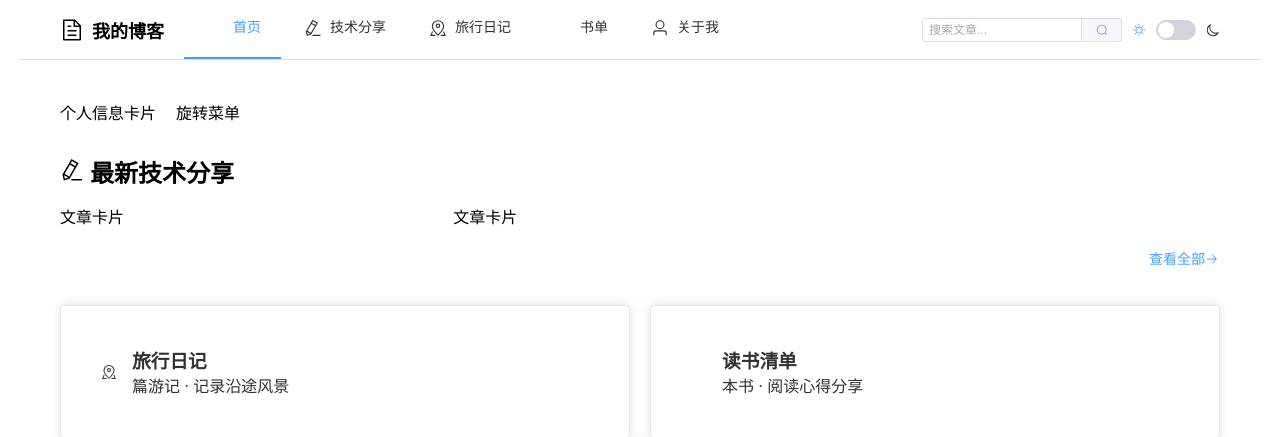
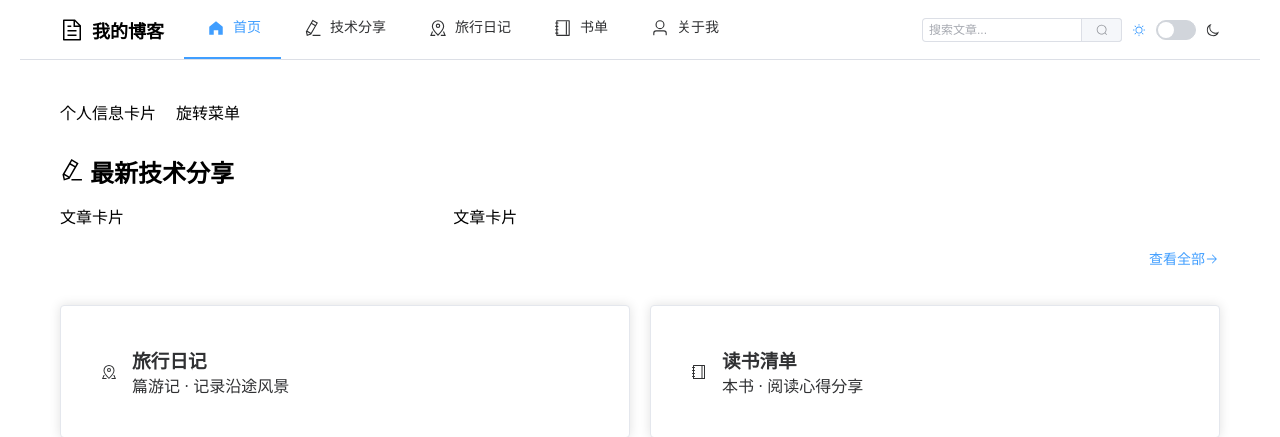
Before and after one commit to Orionis3/-, a Vue app: page / in a window 1280 px wide. Shown: the top 437 px of the page. Built offline with nearby package versions, Linux system fonts and the light colour scheme.

Commit message:
图标使用错误修改

```diff
--- a/src/components/layout/MainHeader.vue
+++ b/src/components/layout/MainHeader.vue
@@ -10,7 +10,7 @@
       <!-- 导航菜单 -->
       <el-menu mode="horizontal" :default-active="$route.name" class="nav-menu">
         <el-menu-item index="home" @click="$router.push('/')">
-          <el-icon><Home /></el-icon>
+          <el-icon><HomeFilled /></el-icon>
           <span>首页</span>
         </el-menu-item>
         <el-menu-item index="blog" @click="$router.push('/blog')">
@@ -22,7 +22,7 @@
           <span>旅行日记</span>
         </el-menu-item>
         <el-menu-item index="books" @click="$router.push('/books')">
-          <el-icon><Book /></el-icon>
+          <el-icon><Notebook /></el-icon>
           <span>书单</span>
         </el-menu-item>
         <el-menu-item index="about" @click="$router.push('/about')">
@@ -64,7 +64,7 @@ import { ref, onMounted } from 'vue'
 import { useRouter } from 'vue-router'
 import { useAppStore } from '@/stores/useAppStore'
 // 导入Element图标
-import { Document, Home, EditPen, MapLocation, Book, User } from '@element-plus/icons-vue'
+import { Document, HomeFilled, EditPen, MapLocation, Notebook, User } from '@element-plus/icons-vue'
 
 // 路由实例
 // const route = useRoute()
--- a/src/views/ArticleView.vue
+++ b/src/views/ArticleView.vue
@@ -19,7 +19,7 @@
             ><el-icon><Calendar /></el-icon> {{ article.date }}</span
           >
           <span
-            ><el-icon><Tag /></el-icon>
+            ><el-icon><PriceTag /></el-icon>
             <el-tag v-for="tag in article.tags" :key="tag" size="small">
               {{ tag }}
             </el-tag>
@@ -47,7 +47,7 @@
 import { ref, onMounted, computed } from 'vue'
 import { useRoute } from 'vue-router'
 import { useDataStore } from '@/stores/useDataStore'
-import { Calendar, Tag, ArrowLeft } from '@element-plus/icons-vue'
+import { Calendar, PriceTag, ArrowLeft } from '@element-plus/icons-vue'
 // 导入Markdown渲染库（需要先安装：npm install marked highlight.js）
 import { marked } from 'marked'
 import hljs from 'highlight.js'
--- a/src/views/HomeView.vue
+++ b/src/views/HomeView.vue
@@ -34,7 +34,7 @@
 
       <el-card class="link-card" @click="$router.push('/books')">
         <div class="link-content">
-          <el-icon><Book /></el-icon>
+          <el-icon><Notebook /></el-icon>
           <div>
             <h3>读书清单</h3>
             <p>{{ books.length }}本书 · 阅读心得分享</p>
@@ -51,7 +51,7 @@ import { useDataStore } from '@/stores/useDataStore'
 import AvatarCard from '@/components/ui/AvatarCard.vue'
 import RotateMenu from '@/components/ui/RotateMenu.vue'
 import ArticleCard from '@/components/ui/ArticleCard.vue'
-import { EditPen, Right, MapLocation, Book } from '@element-plus/icons-vue'
+import { EditPen, Right, MapLocation, Notebook } from '@element-plus/icons-vue'
 
 // 获取数据
 const dataStore = useDataStore()
--- a/src/views/SearchView.vue
+++ b/src/views/SearchView.vue
@@ -72,7 +72,7 @@
       <!-- 书籍结果 -->
       <div v-if="groupedResults.书籍 && groupedResults.书籍.length">
         <h3 class="result-type">
-          <el-icon><Book /></el-icon> 书籍
+          <el-icon><Notebook /></el-icon> 书籍
         </h3>
         <el-divider />
         <div class="result-list">
@@ -106,7 +106,7 @@
 import { ref, onMounted, computed } from 'vue'
 import { useRoute, useRouter } from 'vue-router'
 import { useDataStore } from '@/stores/useDataStore'
-// import { EditPen, MapLocation, Book, Search } from '@element-plus/icons-vue'
+// import { EditPen, MapLocation, Notebook, Search } from '@element-plus/icons-vue'
 
 const route = useRoute()
 const router = useRouter()
```
